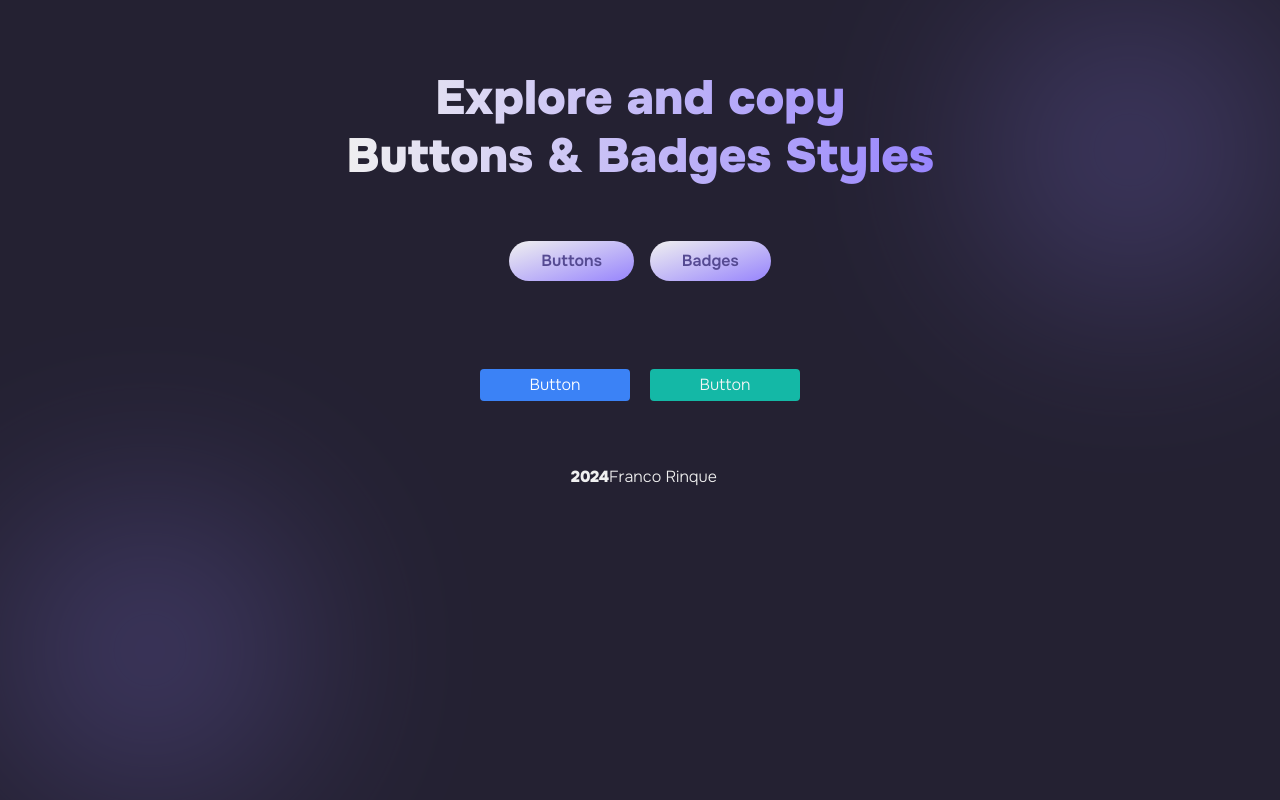
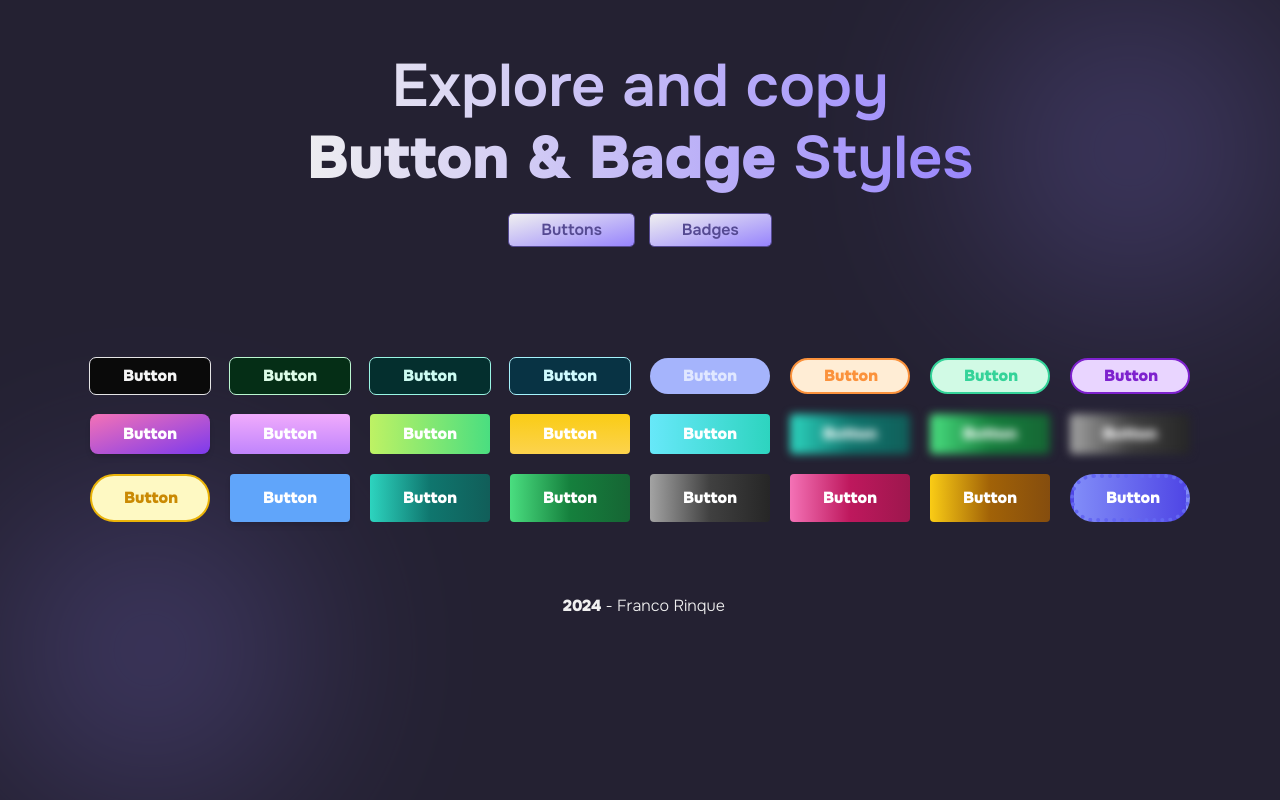
Before and after one commit to francorinque/Button-And-Badge-Styles, a React (Vite) app: page / in a window 1280 px wide. Built offline with nearby package versions, Linux system fonts and the light colour scheme; what tailwindcss-animated would draw is missing.

Commit message:
add: more buttons and badges

```diff
--- a/src/App.jsx
+++ b/src/App.jsx
@@ -10,8 +10,12 @@ function App() {
         <Circle classCircle="left-0 bottom-0" />
       </>
       {/* content */}
-      <h1 className="title animate-fade-up animate-once animate-normal animate-fill-both ">
-        Explore and copy Buttons & Badges Styles
+      <h1
+        className="
+      text-4xl text-balance text-center my-5 font-semibold bg-gradient-to-r from-[#F0F0F0] to-[#9784FD] bg-clip-text text-transparent md:text-6xl max-w-[700px] mx-auto leading-[1.2] md:leading-[1.2] animate-fade-up animate-once animate-normal animate-fill-both
+      "
+      >
+        Explore and copy <strong>Button & Badge</strong> Styles
       </h1>
       <Filters />
       <ListOfElements />
--- a/src/components/Element.jsx
+++ b/src/components/Element.jsx
@@ -2,14 +2,16 @@ import { useState } from "react"
 
 const INITIAL_STATE = "Copy"
 
-const Element = ({ classBtn, category }) => {
-  const [isHover, setIsHover] = useState(false)
-  const [textBtn, setTextBtn] = useState(INITIAL_STATE)
+const Element = ({ classElement, text }) => {
+  const [isHovered, setIsHovered] = useState(false)
+  const [textChange, setTextChange] = useState(INITIAL_STATE)
 
-  const classFixed = `className="${classBtn.trim()}"`
+  const classFixed = `className="${classElement.trim()}"`
 
   const handleClick = () => {
-    navigator.clipboard.writeText(classFixed).then(() => setTextBtn("Copied"))
+    navigator.clipboard
+      .writeText(classFixed)
+      .then(() => setTextChange("Copied"))
     setTimeout(() => {
       setTextBtn(INITIAL_STATE)
     }, 1000)
@@ -17,25 +19,12 @@ const Element = ({ classBtn, category }) => {
 
   return (
     <button
-      className={` relative ${classBtn} `}
+      className={`relative ${classElement} `}
       onClick={handleClick}
-      onMouseOver={() => setIsHover(true)}
-      onMouseLeave={() => setIsHover(false)}
+      onMouseEnter={() => setIsHovered(true)}
+      onMouseLeave={() => setIsHovered(false)}
     >
-      <span
-        className={`transition-opacity duration-300 absolute top-[50%] left-[50%] translate-x-[-50%] translate-y-[-50%] ${
-          isHover ? "opacity-100" : "opacity-0"
-        }`}
-      >
-        {textBtn}
-      </span>
-      <span
-        className={`transition-opacity duration-300 absolute top-[50%] left-[50%] translate-x-[-50%] translate-y-[-50%] ${
-          isHover ? "opacity-0" : "opacity-100"
-        }`}
-      >
-        {category}
-      </span>
+      {isHovered ? textChange : text}
     </button>
   )
 }
--- a/src/components/Filters.jsx
+++ b/src/components/Filters.jsx
@@ -5,15 +5,16 @@ const Filters = () => {
   const { setCategory } = useAppContext()
 
   return (
-    <nav className="flex justify-center items-center gap-x-4 my-14">
+    <nav className="flex justify-center items-center gap-x-4  mb-20">
       {Object.values(CATEGORIES).map((cat) => (
         <button
           onClick={() => setCategory(cat)}
           key={crypto.randomUUID()}
           className="
             text-1xl font-semibold border-none
-            py-2 px-8 rounded-full
+            py-1 px-8 rounded
             bg-gradient-to-br from-[#F0F0F0] to-[#9784FD] text-[#554a92]
+            outline outline-1 outline-[#554a92]
             hover:scale-110 transition duration-200
           "
         >
--- a/src/components/Footer.jsx
+++ b/src/components/Footer.jsx
@@ -1,8 +1,9 @@
 const Footer = () => {
   return (
-    <footer className="text-center text-1xl py-8">
+    <footer className="text-center text-1x mt-10">
       <p>
         <strong className="ml-2"> {new Date().getFullYear()}</strong>
+        {" - "}
         Franco Rinque
       </p>
     </footer>
--- a/src/components/ListOfElements.jsx
+++ b/src/components/ListOfElements.jsx
@@ -12,8 +12,8 @@ const ListOfElements = () => {
       flex flex-wrap justify-center
       gap-5"
     >
-      {ELEMENTS[category].map((btn) => (
-        <Element key={btn.id} classBtn={btn.classBtn} {...btn} />
+      {ELEMENTS[category].map((el) => (
+        <Element key={el.id} classElement={el.classElement} {...el} />
       ))}
     </div>
   )
--- /dev/null
+++ b/src/constants/arrayOfClass.js
@@ -0,0 +1,69 @@
+export const classOfBadges = [
+  //styles with borders
+  "outline outline-1 outline-blue-300 bg-blue-500/30 rounded-bl-lg rounded-tr-lg text-blue-300 ",
+  "bg-gradient-to-r from-blue-500 to-purple-500 text-white border border-blue-700",
+  "bg-gradient-to-r from-green-500 to-teal-500 text-white border border-green-700",
+  "bg-gradient-to-r from-pink-500 to-red-500 text-white border border-pink-700",
+  "bg-gradient-to-r from-orange-500 to-yellow-500 text-white border border-orange-700",
+  "outline outline-1 outline-pink-200 bg-neutral-500/70 rounded-bl-lg rounded-tr-lg text-pink-200 ",
+  // Gradient styles without borders
+  "bg-gradient-to-r from-indigo-500 to-purple-500 text-white",
+  "bg-gradient-to-r from-teal-500 to-cyan-500 text-white",
+  "bg-gradient-to-r from-gray-500 to-warm-gray-500 text-white",
+  "bg-gradient-to-r from-red-500 to-pink-500 text-white",
+  // Solid colors
+  "bg-blue-500 rounded-full text-white",
+  "bg-red-500 rounded text-white",
+  "bg-green-500 rounded-lg text-white",
+  "bg-indigo-500 rounded-xl text-white",
+  "outline outline-1 outline-neutral-300 bg-neutral-600 text-neutral-300",
+  "bg-lime-300/10  outline outline-1 outline-lime-200 text-lime-200",
+  "bg-green-300/10  outline outline-1 outline-green-200 text-lime-200",
+  // Asymmetrical rounded corners
+  "bg-yellow-500 rounded-tl-lg rounded-br-lg text-white",
+  "bg-yellow-600/20 rounded-tl-lg rounded-br-lg text-yellow-200",
+  "bg-yellow-950/40 rounded-tl-lg rounded-br-lg text-yellow-200",
+  "bg-pink-500/70 rounded-bl-lg rounded-tr-lg text-pink-100",
+  "bg-purple-500 rounded-t-lg rounded-b-lg text-white",
+  "bg-gray-500 rounded-l-lg rounded-r-lg text-white",
+  // Additional creative styles
+  "bg-gradient-to-b from-cyan-500 to-sky-500 text-white border-b-2 border-cyan-700",
+  "bg-gradient-to-b from-rose-500 to-pink-500 text-white border-b-2 border-rose-700",
+  "bg-gradient-to-r from-emerald-500 to-green-500 text-white border-l-2 border-emerald-700",
+  "bg-gradient-to-r from-amber-500 to-yellow-500 text-white border-r-2 border-amber-700",
+]
+
+export const classOfButtons = [
+  //Button with outline
+  "bg-neutral-950 text-neutral-100 outline outline-1 outline-neutral-200 rounded-md hover:bg-neutral-800 transition duration-200",
+  "bg-green-950 text-green-100 outline outline-1 outline-green-200 rounded-md hover:bg-green-800 transition duration-200",
+  "bg-teal-950 text-teal-100 outline outline-1 outline-teal-200 rounded-md hover:bg-teal-800 transition duration-200",
+  "bg-cyan-950 text-cyan-100 outline outline-1 outline-cyan-200 rounded-md hover:bg-cyan-800 transition duration-200",
+  // button with border circle
+  "bg-indigo-300 rounded-full text-indigo-100",
+  // Button with border and shadow
+  "border-2 border-orange-400 hover:border-orange-600 text-orange-400 hover:text-orange-600 bg-orange-100 hover:bg-orange-200 rounded-full shadow-inner-md",
+  "border-2 border-emerald-400 hover:border-emerald-600 text-emerald-400 hover:text-emerald-600 bg-emerald-100 hover:bg-emerald-200 rounded-full shadow-inner-md ",
+  "border-2 border-purple-700 hover:border-purple-900 text-purple-700 hover:text-purple-900 bg-purple-200 hover:bg-purple-300 rounded-full shadow-inner-md ",
+  // Button Gradient
+  "bg-gradient-to-br from-pink-400 to-purple-500 text-white hover:from-purple-500 to-violet-600 font-bold py-2 px-4 rounded-lg shadow-md hover:shadow-lg",
+  "bg-gradient-to-b from-fuchsia-300 to-purple-400 text-white rounded",
+  "bg-gradient-to-r from-lime-300 to-green-400 text-white rounded",
+  "bg-gradient-to-t from-amber-300 to-yellow-400 text-white rounded",
+  "bg-gradient-to-r from-cyan-300 to-teal-400 text-white rounded ",
+  // Button with blur
+  "bg-gradient-to-r from-teal-400 to-teal-600 via-teal-500 hover:from-teal-600 to-teal-800 via-teal-700 text-white font-bold py-2 px-4 rounded blur-sm hover:blur-none",
+  "bg-gradient-to-r from-green-400 to-green-600 via-green-500 hover:from-green-600 to-green-800 via-green-700 text-white font-bold py-2 px-4 rounded blur-sm hover:blur-none",
+  "bg-gradient-to-r from-neutral-400 to-neutral-600 via-neutral-500 hover:from-neutral-600 to-neutral-800 via-neutral-700 text-white font-bold py-2 px-4 rounded blur-sm hover:blur-none",
+  // Button with wavy edge and highlight effect
+  "border-2 border-yellow-500 hover:border-yellow-300 bg-yellow-100 hover:bg-yellow-200 text-yellow-600 hover:text-yellow-700 font-bold py-2 px-4 rounded-full hover:ring-4 ring-yellow-400 ring-opacity-40",
+  // Button with double shadow effect and rotating animation
+  "bg-blue-400 hover:bg-blue-600 text-white font-bold py-2 px-4 rounded shadow-md hover:shadow-lg transform hover:rotate-1 transition-transform duration-300",
+  // Button multitone gradient
+  "bg-gradient-to-r from-teal-400 to-teal-600 via-teal-500 hover:from-teal-600 to-teal-800 via-teal-700 text-white font-bold py-2 px-4 rounded ",
+  "bg-gradient-to-r from-green-400 to-green-600 via-green-500 hover:from-green-600 to-green-800 via-green-700 text-white font-bold py-2 px-4 rounded ",
+  "bg-gradient-to-r from-neutral-400 to-neutral-600 via-neutral-500 hover:from-neutral-600 to-neutral-800 via-neutral-700 text-white font-bold py-2 px-4 rounded ",
+  "bg-gradient-to-r from-pink-400 to-pink-600 via-pink-500 hover:from-pink-600 to-pink-800 via-pink-700 text-white font-bold py-2 px-4 rounded ",
+  "bg-gradient-to-r from-yellow-400 to-yellow-600 via-yellow-500 hover:from-yellow-600 to-yellow-800 via-yellow-700 text-white font-bold py-2 px-4 rounded ",
+  "bg-gradient-to-r from-indigo-400 to-indigo-600 text-white font-bold py-2 px-4 rounded-full border-dotted border-4 border-indigo-500",
+]
--- a/src/constants/elements.js
+++ b/src/constants/elements.js
@@ -1,38 +1,21 @@
 import { v4 as uuidv4 } from "uuid"
 import { CATEGORIES } from "./categories"
+import { classOfBadges, classOfButtons } from "./arrayOfClass"
 
-const CLASS_BADGE = "px-10 py-2.5 text-xs rounded-full"
-const CLASS_BUTTON =
-  " border-none w-[150px] py-4 rounded-[4px] text-center hover:scale-110 transition duration-200 "
+// create array of elements with id, text and class
+const buttonsArray = classOfButtons.map((btn) => ({
+  id: uuidv4(),
+  text: "Button",
+  classElement: `${btn} w-[120px] font-bold py-1 px-8`,
+}))
+
+const badgesArray = classOfBadges.map((badge) => ({
+  id: uuidv4(),
+  text: "Badge",
+  classElement: `${badge} px-2.5 py-1 rounded text-sm`,
+}))
 
 export const ELEMENTS = {
-  [CATEGORIES.BUTTONS]: [
-    {
-      id: uuidv4(),
-      category: "Button",
-      classBtn: `bg-blue-500 text-white ${CLASS_BUTTON}`,
-    },
-    {
-      id: uuidv4(),
-      category: "Button",
-      classBtn: `bg-teal-500 text-neutral-100 ${CLASS_BUTTON}`,
-    },
-  ],
-  [CATEGORIES.BADGES]: [
-    {
-      id: uuidv4(),
-      category: "Badge",
-      classBtn: `bg-blue-100 text-blue-800  ${CLASS_BADGE}`,
-    },
-    {
-      id: uuidv4(),
-      category: "Badge",
-      classBtn: `bg-green-100 text-green-800  ${CLASS_BADGE}`,
-    },
-    {
-      id: uuidv4(),
-      category: "Badge",
-      classBtn: `bg-pink-100 text-pink-800  ${CLASS_BADGE}`,
-    },
-  ],
+  [CATEGORIES.BUTTONS]: buttonsArray,
+  [CATEGORIES.BADGES]: badgesArray,
 }
--- a/src/index.css
+++ b/src/index.css
@@ -21,23 +21,9 @@ body {
   background: var(--secundary);
   color: var(--primary);
   min-width: 0;
-  min-height: 100vh;
   font-family: "Onest", sans-serif;
 }
 
 .app {
-  padding: 50px 10px;
+  padding: 30px 10px;
 }
-
-.glassmorphim {
-  background-color: rgba(150, 132, 253, 0.077);
-  border-radius: 16px;
-  box-shadow: 0 4px 30px rgba(0, 0, 0, 0.1);
-  backdrop-filter: blur(10px);
-  -webkit-backdrop-filter: blur(10px);
-  border: 1px solid rgba(150, 132, 253, 0.429);
-}
-
-.title {
-  @apply text-4xl text-balance text-center my-5 font-bold bg-gradient-to-r from-[#F0F0F0] to-[#9784FD] bg-clip-text text-transparent md:text-5xl max-w-[600px] mx-auto leading-[1.2] md:leading-[1.2];
-}
```
